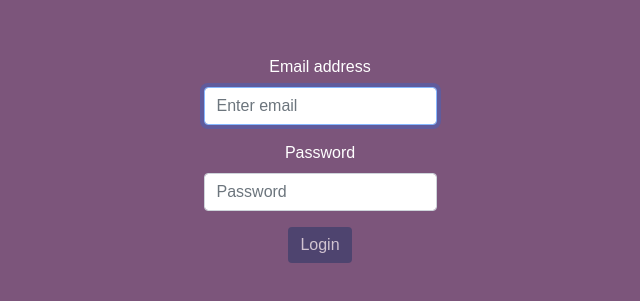
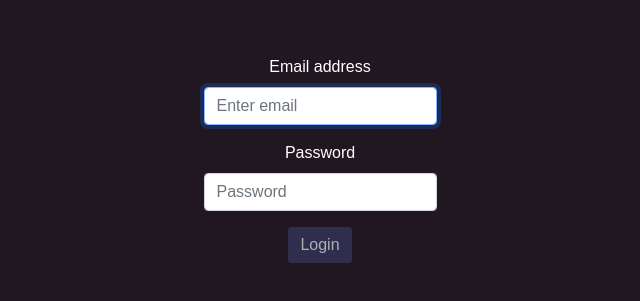
Before and after one commit to herrbaha/task_react_weather, a React (Create React App) app: page /login in a window 1280 px wide. Shown: the part 201-502 px from the top of the page, without its empty margins (320-960 px from the left). Built offline with nearby package versions, Linux system fonts and the light colour scheme.

Commit message:
body background geändert

```diff
--- a/src/css/search.css
+++ b/src/css/search.css
@@ -3,7 +3,7 @@
 }
 
 body{
-    background-color:#7c557b;
+    background-color:#211721;
     color:#fff;
     font-family: sans-serif;
     text-align: center;
```
